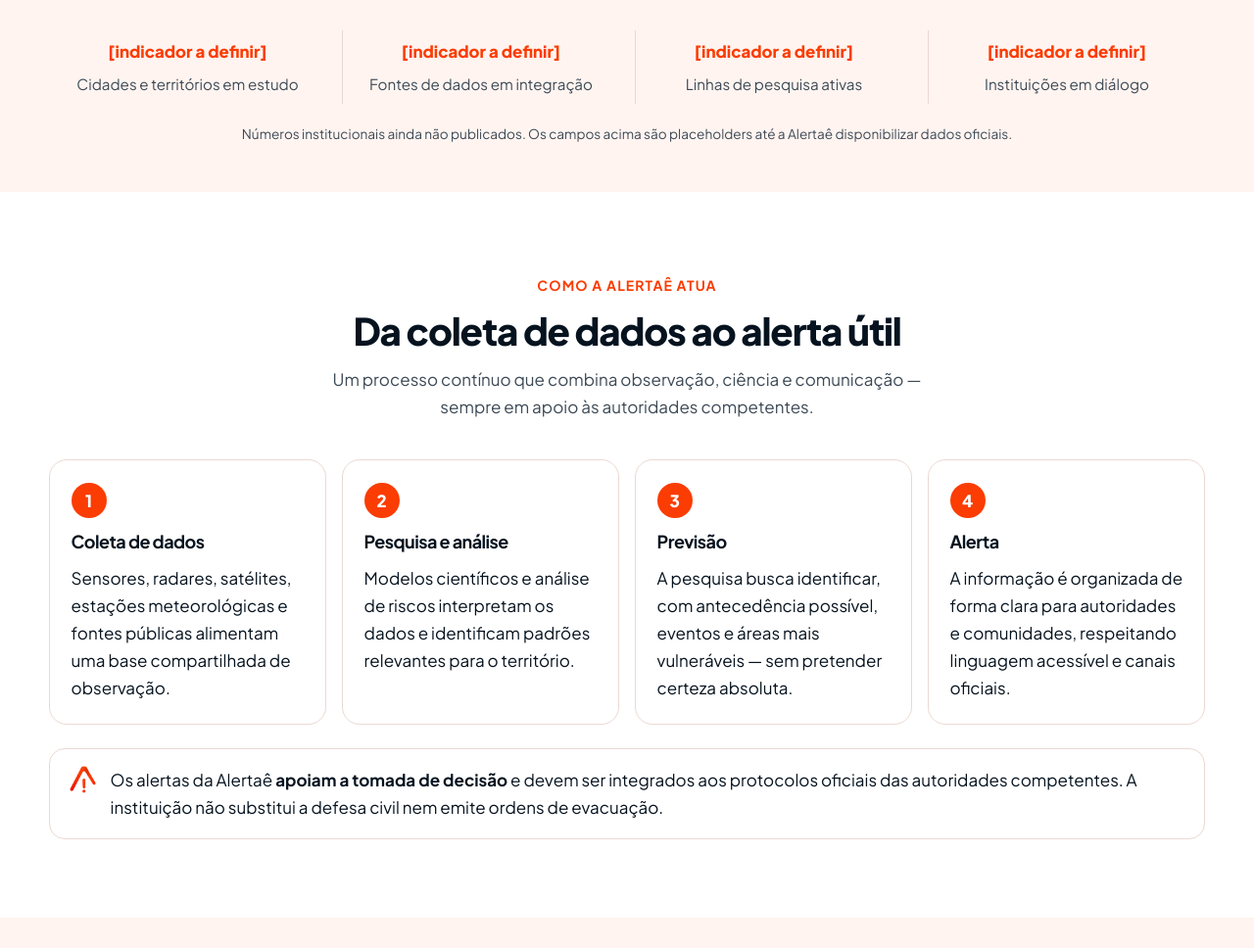
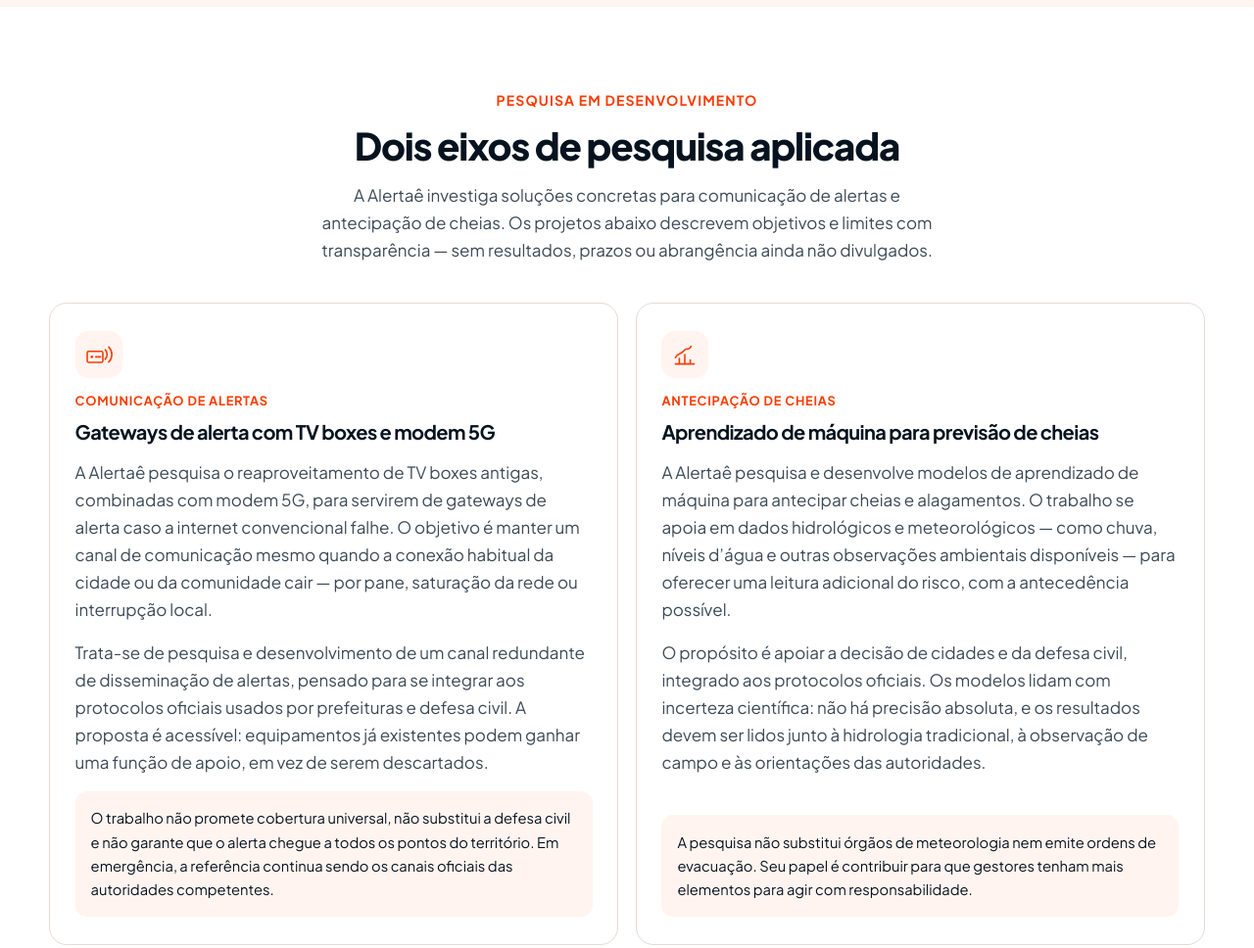
Before and after one commit to abelprosp/alertae, a plain HTML site: page index.html in a window 1280 px wide. Shown: the part 2260-3228 px from the top of the page at 98% size. Drawn offline with Linux system fonts and the light colour scheme.

Commit message:
kjkfjnfk

```diff
--- a/css/styles.css
+++ b/css/styles.css
@@ -497,6 +497,12 @@
   color: var(--color-text-muted);
 }
 
+.section__intro a,
+.info-card a {
+  font-weight: 600;
+  text-decoration: underline;
+}
+
 .section__actions {
   margin-top: 2rem;
 }
@@ -542,7 +548,8 @@
 .info-card,
 .feature-grid li,
 .process__step,
-.collab-list li {
+.collab-list li,
+.project-card {
   background: #fff;
   border: 1px solid var(--color-border);
   border-radius: var(--radius-card);
@@ -561,43 +568,49 @@
   color: var(--color-orange);
 }
 
-.metrics {
-  padding: 1.5rem 0 3rem;
-  background: var(--color-bg-soft);
+.project-grid {
+  display: grid;
+  grid-template-columns: 1fr 1fr;
+  gap: 1.1rem;
 }
 
-.metrics__list {
-  display: grid;
-  grid-template-columns: repeat(4, 1fr);
-  gap: 1rem;
+.project-grid > li {
+  display: flex;
 }
 
-.metrics__list li {
-  text-align: center;
-  padding: 0.5rem 1rem;
+.project-card {
+  padding: 1.75rem 1.6rem;
+  display: flex;
+  flex-direction: column;
+  width: 100%;
+  height: 100%;
 }
 
-.metrics__list li + li {
-  border-left: 1px solid var(--color-border);
+.project-card h3 {
+  font-size: 1.25rem;
+  margin-bottom: 0.9rem;
 }
 
-.metrics__value {
-  font-size: 1.05rem;
-  font-weight: 800;
-  color: var(--color-orange);
-  margin-bottom: 0.35rem;
+.project-card p {
+  color: var(--color-text-muted);
 }
 
-.metrics__label {
-  color: var(--color-text-muted);
-  font-size: 0.95rem;
+.project-card .project-card__tag {
+  margin: 0 0 0.55rem;
+  color: var(--color-orange);
+  font-weight: 700;
+  font-size: 0.8rem;
+  letter-spacing: 0.06em;
+  text-transform: uppercase;
 }
 
-.metrics__note {
-  margin-top: 1.25rem;
-  text-align: center;
-  font-size: 0.85rem;
-  color: var(--color-text-muted);
+.project-card .project-card__note {
+  margin-top: auto;
+  padding: 0.95rem 1rem;
+  background: var(--color-orange-soft);
+  border-radius: 12px;
+  font-size: 0.92rem;
+  color: var(--color-text);
 }
 
 .process {
@@ -960,14 +973,10 @@
   .split,
   .split--form,
   .process,
-  .metrics__list,
+  .project-grid,
   .card-grid--4,
   .collab-list {
     grid-template-columns: 1fr 1fr;
-  }
-
-  .metrics__list li + li {
-    border-left: 0;
   }
 }
 
@@ -983,7 +992,7 @@
   .split,
   .split--form,
   .process,
-  .metrics__list,
+  .project-grid,
   .card-grid--4,
   .collab-list,
   .form__row,
--- a/index.html
+++ b/index.html
@@ -383,32 +383,88 @@
         </div>
       </section>
 
-      <!-- Indicadores institucionais: placeholders, sem números inventados -->
-      <section class="metrics" aria-labelledby="metricas-titulo">
+      <!-- ========== PROJETOS ========== -->
+      <section class="section" id="projetos" aria-labelledby="projetos-titulo">
         <div class="container">
-          <h2 id="metricas-titulo" class="visually-hidden">Indicadores institucionais</h2>
-          <ul class="metrics__list">
+          <header class="section__header">
+            <p class="eyebrow">Pesquisa em desenvolvimento</p>
+            <h2 id="projetos-titulo">Dois eixos de pesquisa aplicada</h2>
+            <p class="section__intro">
+              A Alertaê investiga soluções concretas para comunicação de alertas e
+              antecipação de cheias. Os projetos abaixo descrevem objetivos e
+              limites com transparência — sem resultados, prazos ou abrangência
+              ainda não divulgados.
+            </p>
+          </header>
+
+          <ul class="project-grid">
             <li>
-              <p class="metrics__value">[indicador a definir]</p>
-              <p class="metrics__label">Cidades e territórios em estudo</p>
+              <article class="project-card" aria-labelledby="projeto-gateways">
+              <span class="info-card__icon" aria-hidden="true">
+                <svg viewBox="0 0 40 40" width="32" height="32">
+                  <rect x="5" y="16" width="20" height="14" rx="2" fill="none" stroke="currentColor" stroke-width="2" />
+                  <circle cx="11" cy="23" r="1.6" fill="currentColor" />
+                  <path d="M16 23h6" stroke="currentColor" stroke-width="2" stroke-linecap="round" />
+                  <path d="M28 14c3.2 3 3.2 9 0 12M32.5 10.5c5.2 5 5.2 14 0 19" fill="none" stroke="currentColor" stroke-width="2" stroke-linecap="round" />
+                </svg>
+              </span>
+              <p class="project-card__tag">Comunicação de alertas</p>
+              <h3 id="projeto-gateways">Gateways de alerta com TV boxes e modem 5G</h3>
+              <p>
+                A Alertaê pesquisa o reaproveitamento de TV boxes antigas,
+                combinadas com modem 5G, para servirem de gateways de alerta caso
+                a internet convencional falhe. O objetivo é manter um canal de
+                comunicação mesmo quando a conexão habitual da cidade ou da
+                comunidade cair — por pane, saturação da rede ou interrupção local.
+              </p>
+              <p>
+                Trata-se de pesquisa e desenvolvimento de um canal redundante de
+                disseminação de alertas, pensado para se integrar aos protocolos
+                oficiais usados por prefeituras e defesa civil. A proposta é
+                acessível: equipamentos já existentes podem ganhar uma função de
+                apoio, em vez de serem descartados.
+              </p>
+              <p class="project-card__note">
+                O trabalho não promete cobertura universal, não substitui a defesa
+                civil e não garante que o alerta chegue a todos os pontos do
+                território. Em emergência, a referência continua sendo os canais
+                oficiais das autoridades competentes.
+              </p>
+              </article>
             </li>
             <li>
-              <p class="metrics__value">[indicador a definir]</p>
-              <p class="metrics__label">Fontes de dados em integração</p>
-            </li>
-            <li>
-              <p class="metrics__value">[indicador a definir]</p>
-              <p class="metrics__label">Linhas de pesquisa ativas</p>
-            </li>
-            <li>
-              <p class="metrics__value">[indicador a definir]</p>
-              <p class="metrics__label">Instituições em diálogo</p>
+              <article class="project-card" aria-labelledby="projeto-cheias">
+              <span class="info-card__icon" aria-hidden="true">
+                <svg viewBox="0 0 40 40" width="32" height="32">
+                  <path d="M8 24c3.5-7 7-3.5 11-9s5.5 2 9-5.5" fill="none" stroke="currentColor" stroke-width="2" stroke-linecap="round" />
+                  <path d="M8 32h24" stroke="currentColor" stroke-width="2" stroke-linecap="round" />
+                  <path d="M13 32v-7M20 32v-12M27 32v-5" stroke="currentColor" stroke-width="2" stroke-linecap="round" />
+                </svg>
+              </span>
+              <p class="project-card__tag">Antecipação de cheias</p>
+              <h3 id="projeto-cheias">Aprendizado de máquina para previsão de cheias</h3>
+              <p>
+                A Alertaê pesquisa e desenvolve modelos de aprendizado de máquina
+                para antecipar cheias e alagamentos. O trabalho se apoia em dados
+                hidrológicos e meteorológicos — como chuva, níveis d’água e outras
+                observações ambientais disponíveis — para oferecer uma leitura
+                adicional do risco, com a antecedência possível.
+              </p>
+              <p>
+                O propósito é apoiar a decisão de cidades e da defesa civil,
+                integrado aos protocolos oficiais. Os modelos lidam com incerteza
+                científica: não há precisão absoluta, e os resultados devem ser
+                lidos junto à hidrologia tradicional, à observação de campo e às
+                orientações das autoridades.
+              </p>
+              <p class="project-card__note">
+                A pesquisa não substitui órgãos de meteorologia nem emite ordens
+                de evacuação. Seu papel é contribuir para que gestores tenham mais
+                elementos para agir com responsabilidade.
+              </p>
+              </article>
             </li>
           </ul>
-          <p class="metrics__note">
-            Números institucionais ainda não publicados. Os campos acima são
-            placeholders até a Alertaê disponibilizar dados oficiais.
-          </p>
         </div>
       </section>
 
@@ -573,9 +629,12 @@
             <p class="eyebrow">Pesquisa e inovação</p>
             <h2 id="pesquisa-titulo">Ciência aberta à colaboração</h2>
             <p class="section__intro">
-              A Alertaê organiza seu trabalho em linhas de pesquisa, projetos-piloto,
-              publicações e parcerias acadêmicas. Títulos e resultados específicos
-              serão publicados quando houver divulgação oficial.
+              A Alertaê organiza seu trabalho em linhas de pesquisa, publicações e
+              parcerias acadêmicas. Dois eixos concretos em desenvolvimento —
+              <a href="#projeto-gateways">gateways de alerta com conectividade redundante</a>
+              e
+              <a href="#projeto-cheias">modelos de aprendizado de máquina para cheias</a>
+              — estão descritos na seção Projetos.
             </p>
           </header>
 
@@ -583,17 +642,20 @@
             <li class="info-card">
               <h3>Linhas de pesquisa</h3>
               <p>
-                Modelagem de riscos, fusão de dados ambientais, comunicação de alertas
+                Comunicação de alertas com canais redundantes, modelagem hidrológica
+                e meteorológica com aprendizado de máquina, fusão de dados ambientais
                 e análise de vulnerabilidade urbana.
-                <span class="placeholder">[lista oficial a publicar]</span>
               </p>
             </li>
             <li class="info-card">
-              <h3>Projetos-piloto</h3>
+              <h3>Projetos em desenvolvimento</h3>
               <p>
-                Experimentos em territórios reais, com prefeituras e comunidades,
-                para testar métodos em condições concretas.
-                <span class="placeholder">[projetos a divulgar]</span>
+                Dois projetos-base orientam o trabalho atual:
+                <a href="#projeto-gateways">gateways de alerta com TV boxes e modem 5G</a>
+                e
+                <a href="#projeto-cheias">previsão de cheias com aprendizado de máquina</a>.
+                Resultados, territórios e prazos serão publicados quando houver
+                divulgação oficial.
               </p>
             </li>
             <li class="info-card">
@@ -614,7 +676,7 @@
           </ul>
 
           <div class="hero__actions section__actions">
-            <a class="btn btn--primary" href="#contato">
+            <a class="btn btn--primary" href="#projetos">
               Conheça nossas pesquisas
               <span class="btn__icon" aria-hidden="true">
                 <img src="assets/icone-branco.png" alt="" width="16" height="16" />
@@ -639,8 +701,12 @@
 
           <ul class="collab-list">
             <li>
-              <h3>Projetos-piloto</h3>
-              <p>Testar métodos de monitoramento e alerta em um recorte urbano definido, com avaliação conjunta.</p>
+              <h3>Projetos de pesquisa conjunta</h3>
+              <p>
+                Colaborar nos eixos em desenvolvimento — comunicação de alertas com
+                canais redundantes e antecipação de cheias — em um recorte urbano
+                definido, com avaliação conjunta.
+              </p>
             </li>
             <li>
               <h3>Compartilhamento responsável de dados</h3>
@@ -715,10 +781,34 @@
               </p>
             </details>
             <details class="faq__item">
-              <summary>Como uma prefeitura pode participar de um projeto-piloto?</summary>
+              <summary>Como os alertas chegam se a internet falhar?</summary>
+              <p>
+                A Alertaê pesquisa um canal redundante de disseminação: o
+                reaproveitamento de TV boxes antigas combinadas com modem 5G, para
+                servirem de gateways de alerta caso a conexão convencional caia.
+                Isso é pesquisa e desenvolvimento, integrado aos protocolos oficiais
+                — não é cobertura universal nem substituto da defesa civil. Em
+                emergência, a população deve seguir os canais oficiais das
+                autoridades competentes.
+              </p>
+            </details>
+            <details class="faq__item">
+              <summary>O aprendizado de máquina substitui a hidrologia tradicional?</summary>
+              <p>
+                Não. Os modelos de aprendizado de máquina para cheias e alagamentos
+                são um eixo de pesquisa complementar. Eles usam dados hidrológicos e
+                meteorológicos para apoiar a decisão, com incerteza científica
+                explícita. Não há precisão absoluta: os resultados devem ser lidos
+                junto à hidrologia tradicional, à observação de campo e aos
+                protocolos oficiais de cidades e defesa civil.
+              </p>
+            </details>
+            <details class="faq__item">
+              <summary>Como uma prefeitura pode participar da pesquisa?</summary>
               <p>
                 A gestão municipal pode apresentar o território, os desafios e a
-                disponibilidade de dados ou equipes. O diálogo começa pelo
+                disponibilidade de dados ou equipes — inclusive interesse nos eixos
+                de gateways de alerta e de previsão de cheias. O diálogo começa pelo
                 formulário de contato. Critérios, prazos e contrapartidas serão
                 definidos caso a caso.
                 <span class="placeholder"> [edital ou fluxo oficial a definir]</span>
@@ -865,6 +955,7 @@
             <li><a href="#inicio">Início</a></li>
             <li><a href="#como-funciona">Como funciona</a></li>
             <li><a href="#areas">Áreas de atuação</a></li>
+            <li><a href="#projetos">Projetos</a></li>
             <li><a href="#pesquisa">Pesquisa</a></li>
             <li><a href="#parcerias">Parcerias</a></li>
             <li><a href="#contato">Contato</a></li>
--- a/js/main.js
+++ b/js/main.js
@@ -44,7 +44,7 @@
   });
 
   /* Destaque do item de menu conforme a seção visível */
-  const sections = ["inicio", "como-funciona", "areas", "pesquisa", "parcerias", "contato"]
+  const sections = ["inicio", "como-funciona", "areas", "projetos", "pesquisa", "parcerias", "contato"]
     .map((id) => document.getElementById(id))
     .filter(Boolean);
 
```
Also changed, not shown: termos.html (+2 -2 lines), 1 other file.
